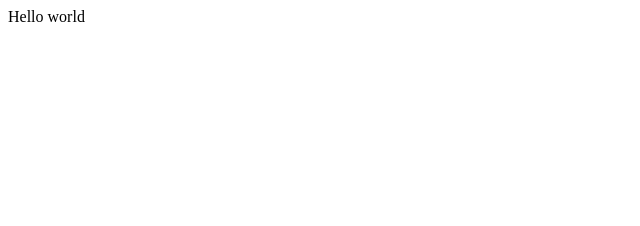
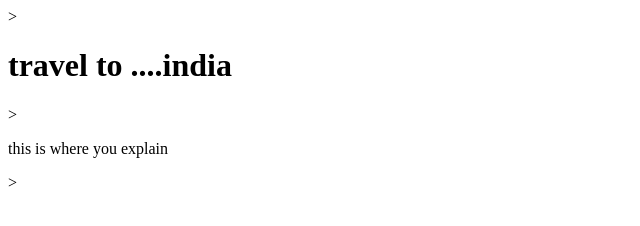
Before and after one commit to babupillai/babupillai.github.io, a plain HTML site: page index.html in a window 1280 px wide. Shown: the whole page, without its empty margins (0-640 px from the left). Drawn offline with Linux system fonts and the light colour scheme.

Commit message:
Update index.html

```diff
--- a/index.html
+++ b/index.html
@@ -1,6 +1,11 @@
+<!doctype html>
 <html>
-<header><title>This is title</title></header>
-<body>
-Hello world
-</body>
-</html>
+    <head>
+        <meta charset="utf-8">
+        <title>Project: Travel webpage</title>>
+     </head>
+        <body>
+            <h1> travel to ....india</h1>>
+            <p> this is where you explain</p>>
+         </body>
+ </html>
```
